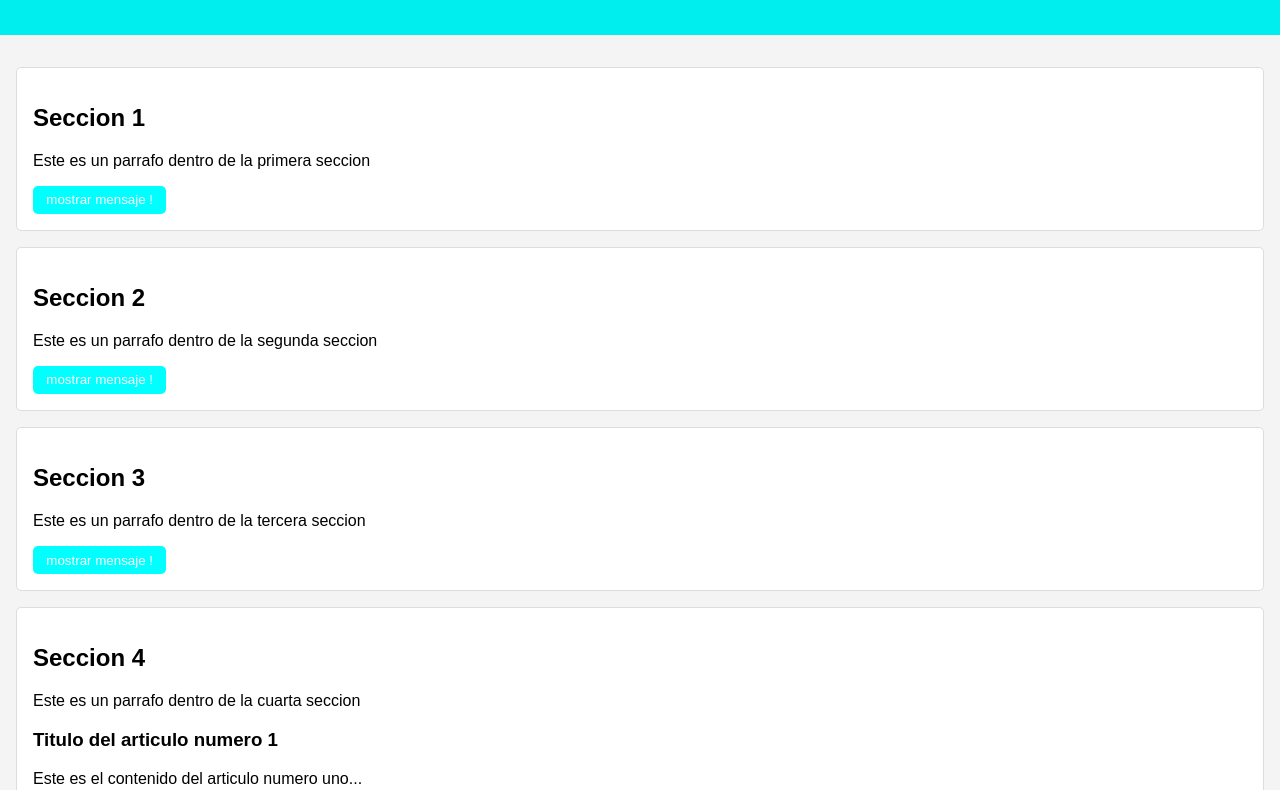
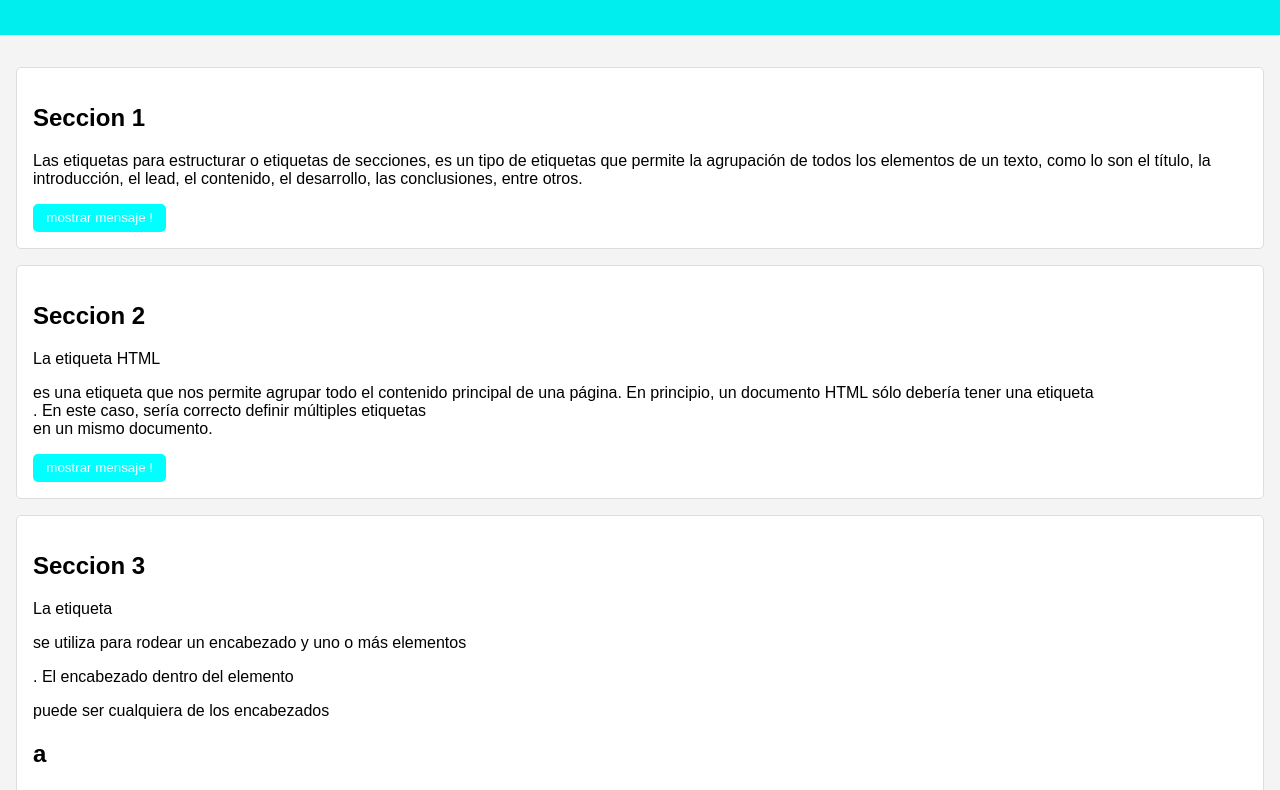
Before and after one commit to luzk-mb/laboratorio15, a plain HTML site: page index.html in a window 1280 px wide. Shown: the part 147-937 px from the top of the page. Drawn offline with Linux system fonts and the light colour scheme.

Commit message:
etiquetas

```diff
--- a/index.html
+++ b/index.html
@@ -21,25 +21,25 @@
     <div>
         <section>
             <h2>Seccion 1</h2>
-            <p>Este es un parrafo dentro de la primera seccion</p>
+            <p>Las etiquetas para estructurar o etiquetas de secciones, es un tipo de etiquetas que permite la agrupación de todos los elementos de un texto, como lo son el título, la introducción, el lead, el contenido, el desarrollo, las conclusiones, entre otros.</p>
             <button onclick="mostrarmensaje('seccion 1')">mostrar mensaje   !</button>
         </section>
 
         <section>
             <h2>Seccion 2</h2>
-            <p>Este es un parrafo dentro de la segunda seccion</p>
+            <p>La etiqueta HTML <main> es una etiqueta que nos permite agrupar todo el contenido principal de una página. En principio, un documento HTML sólo debería tener una etiqueta <main> . En este caso, sería correcto definir múltiples etiquetas <main> en un mismo documento.</p>
             <button onclick="mostrarmensaje('seccion 2')">mostrar mensaje   !</button>
         </section>
 
         <section>
             <h2>Seccion 3</h2>
-            <p>Este es un parrafo dentro de la tercera seccion</p>
+            <p>La etiqueta <hgroup> se utiliza para rodear un encabezado y uno o más elementos <p> . El encabezado dentro del elemento <hgroup> puede ser cualquiera de los encabezados <h1> a <h6>. Nota: El elemento <hgroup> no se representa como nada especial en un navegador. Sin embargo, puede usar CSS para darle estilo al elemento <hgroup> y a su contenido.</p>
             <button onclick="mostrarmensaje('seccion 3')">mostrar mensaje   !</button>
         </section>
 
         <section>
             <h2>Seccion 4</h2>
-            <p>Este es un parrafo dentro de la cuarta seccion</p>
+            <p>Puedes usar <div> para agrupar elementos (como texto, imágenes, formularios, etc.) y luego aplicarles estilos CSS, como posicionamiento o espaciado, a todos ellos a la vez. En este ejemplo, la etiqueta <div> crea un contenedor alrededor de los elementos de encabezado, párrafo e imagen para que se les pueda aplicar estilos juntos.</p>
             <article>
                 <h3>Titulo del articulo numero 1</h3>
                 <p>Este es el <span>contenido</span> del articulo numero uno...</p>
```
